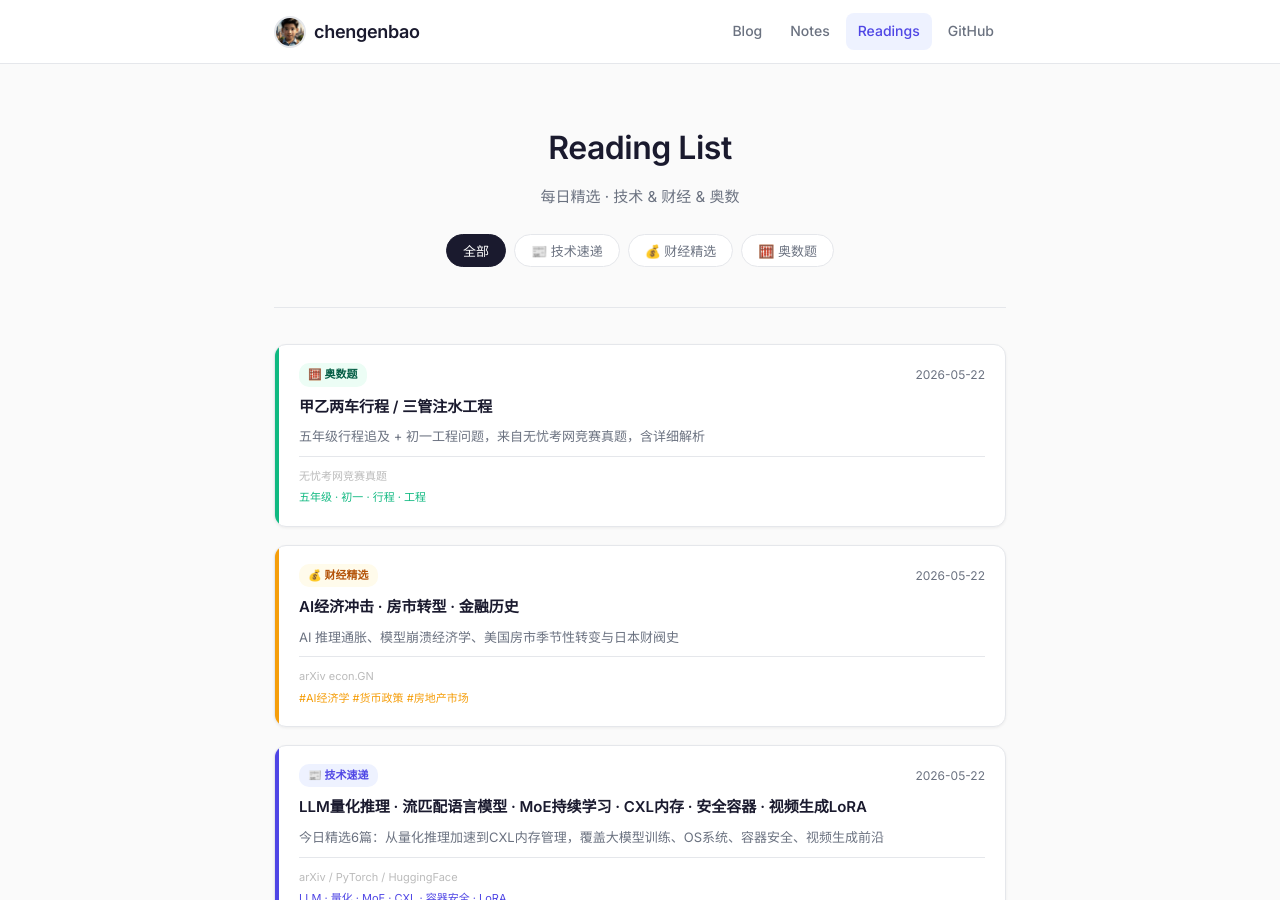
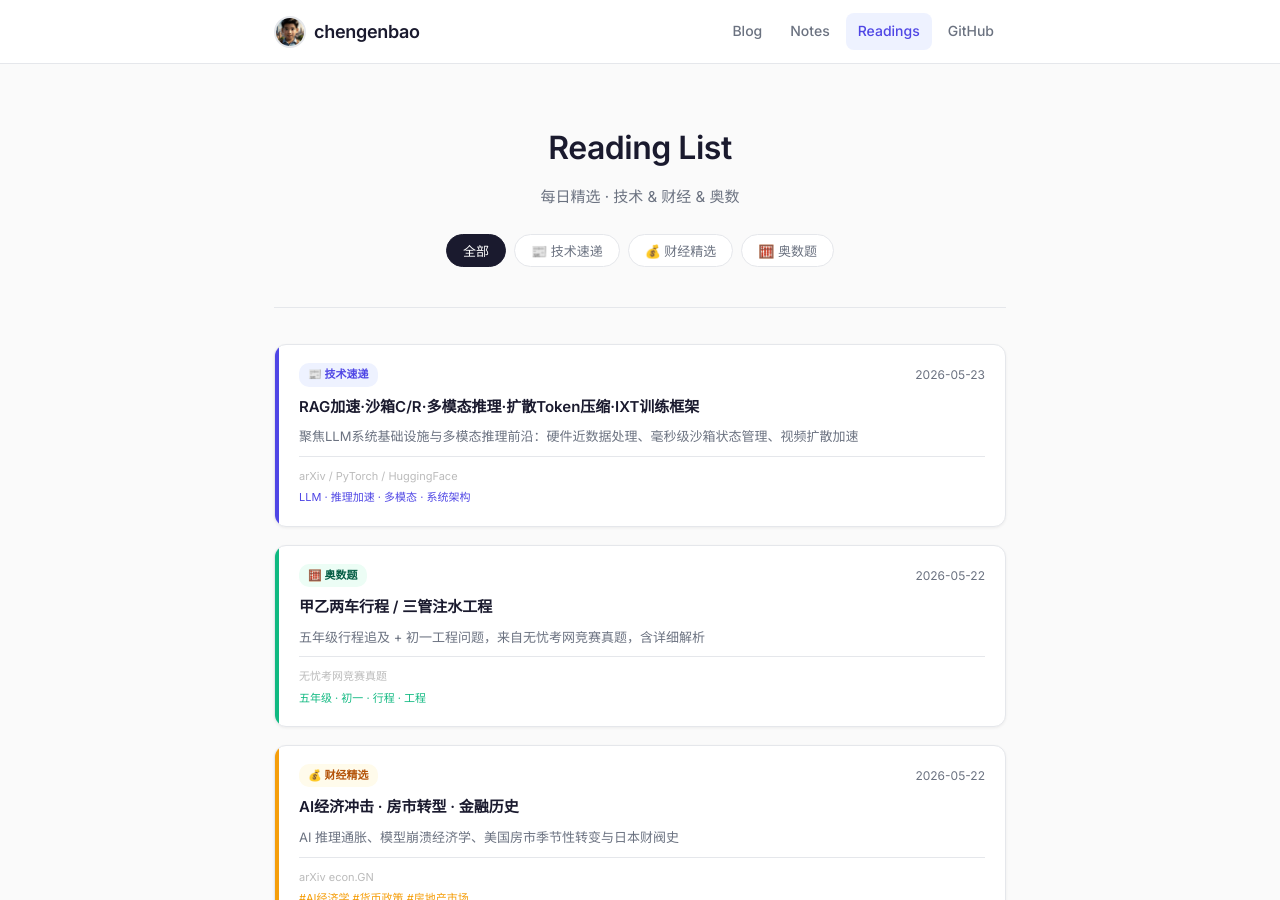
Before and after one commit to chengenbao/chengenbao.github.io, a Jekyll site: the page built from reading-list/index.md, in a window 1280 px wide and 900 px high. Built offline with Jekyll 4.4.1, drawn with Linux system fonts in a browser that asks for light colours.

Commit message:
add tech card 2026-05-23

```diff
--- a/reading-list/index.md
+++ b/reading-list/index.md
@@ -18,6 +18,21 @@
   </div>
 
   <div class="rl-grid">
+<a class="rl-card tech" href="/reading-list/2026-05-23-tech-daily/">
+  <div class="rl-accent"></div>
+  <div class="rl-body">
+    <div class="rl-top">
+      <span class="rl-badge tech">📰 技术速递</span>
+      <time>2026-05-23</time>
+    </div>
+    <h2>RAG加速·沙箱C/R·多模态推理·扩散Token压缩·IXT训练框架</h2>
+    <p>聚焦LLM系统基础设施与多模态推理前沿：硬件近数据处理、毫秒级沙箱状态管理、视频扩散加速</p>
+    <div class="rl-meta">
+      <span class="rl-source">arXiv / PyTorch / HuggingFace</span>
+      <span class="rl-tags">LLM · 推理加速 · 多模态 · 系统架构</span>
+    </div>
+  </div>
+</a>
 <a class="rl-card math" href="/reading-list/2026-05-22-math/"><div class="rl-accent"></div><div class="rl-body"><div class="rl-top"><span class="rl-badge math">🧮 奥数题</span><time>2026-05-22</time></div><h2>甲乙两车行程 / 三管注水工程</h2><p>五年级行程追及 + 初一工程问题，来自无忧考网竞赛真题，含详细解析</p><div class="rl-meta"><span class="rl-source">无忧考网竞赛真题</span><span class="rl-tags">五年级 · 初一 · 行程 · 工程</span></div></div></a>
 <a class="rl-card finance" href="/reading-list/2026-05-22-finance-daily/">
   <div class="rl-accent"></div>
```
